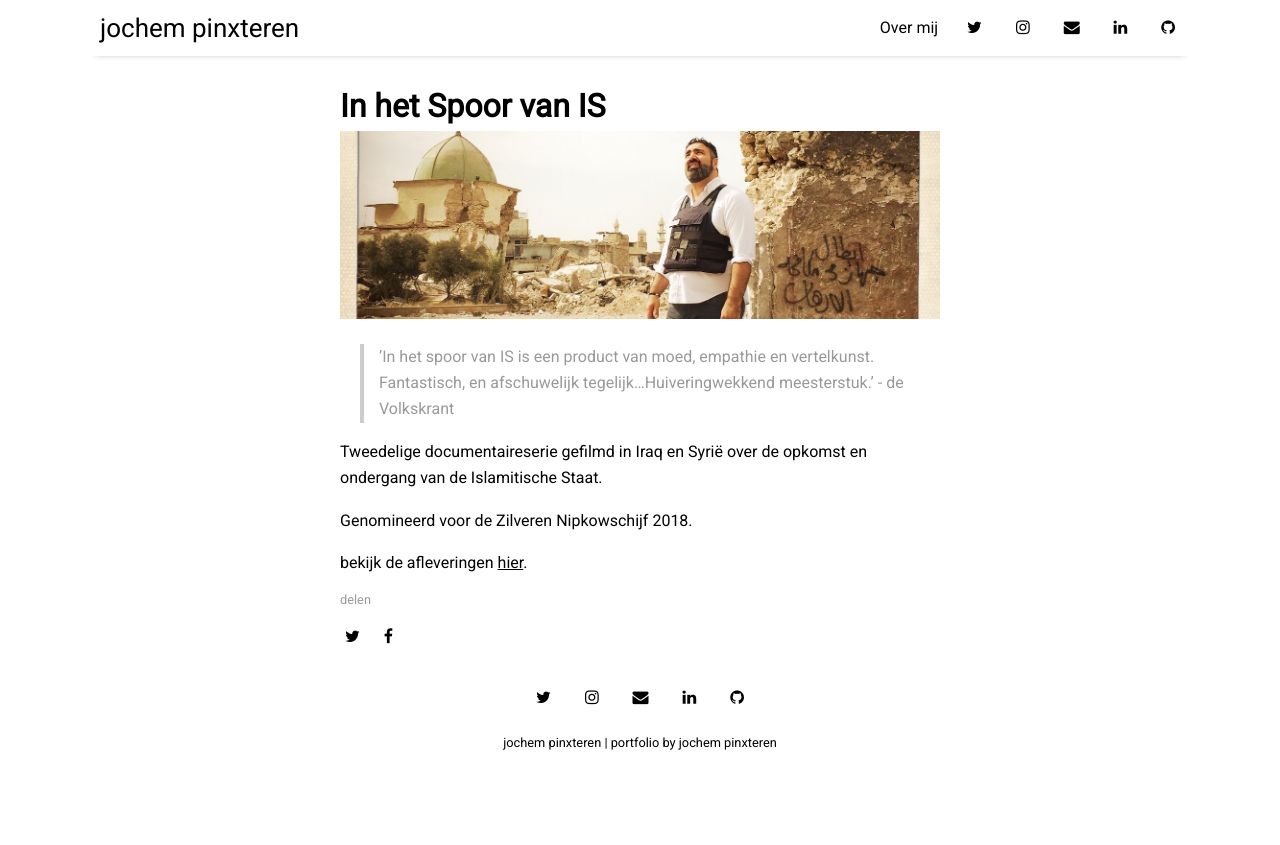
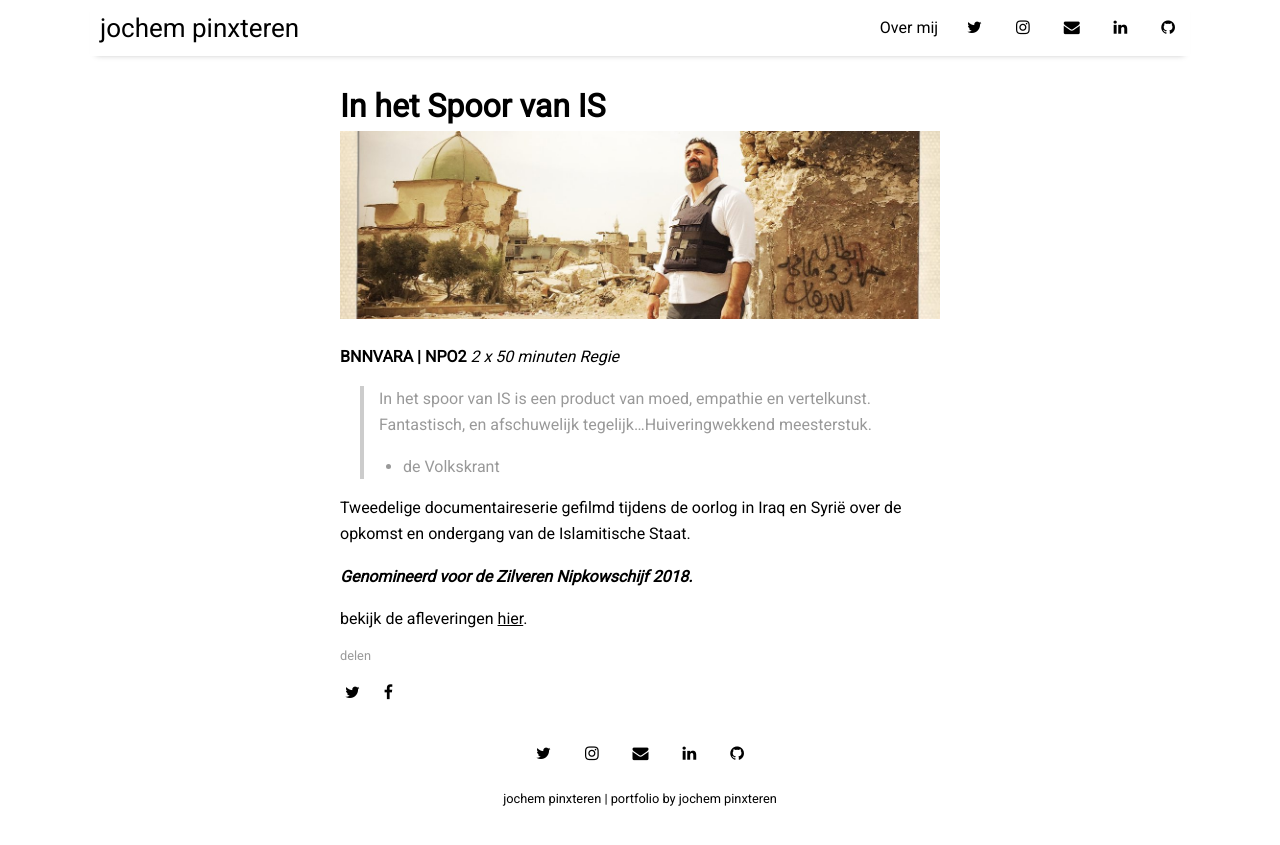
Before and after one commit to jpinxteren/portfolio, a Jekyll site: the page built from _posts/2015-07-07-spoor-is.md, in a window 1280 px wide. Shown: the top 845 px of the page. Built offline with Jekyll 4.4.1, drawn with Linux system fonts in a browser that asks for light colours; nearby versions of some CDN libraries.

Commit message:
Update 2015-07-07-spoor-is.md

```diff
--- a/_posts/2015-07-07-spoor-is.md
+++ b/_posts/2015-07-07-spoor-is.md
@@ -7,11 +7,15 @@ tags: [sample]
 image: spoor-IS.jpg
 ---
 
+**BNNVARA | NPO2**
+*2 x 50 minuten*
+*Regie*
 
->’In het spoor van IS is een product van moed, empathie en vertelkunst. Fantastisch, en afschuwelijk tegelijk…Huiveringwekkend meesterstuk.’ - de Volkskrant
+>In het spoor van IS is een product van moed, empathie en vertelkunst. Fantastisch, en afschuwelijk tegelijk…Huiveringwekkend meesterstuk.
+- de Volkskrant
 
-Tweedelige documentaireserie gefilmd in Iraq en Syrië over de opkomst en ondergang van de Islamitische Staat.
+Tweedelige documentaireserie gefilmd tijdens de oorlog in Iraq en Syrië over de opkomst en ondergang van de Islamitische Staat.
 
-Genomineerd voor de Zilveren Nipkowschijf 2018.
+***Genomineerd voor de Zilveren Nipkowschijf 2018.***
 
 bekijk de afleveringen [hier](https://www.bnnvara.nl/inhetspoorvanis).
```
